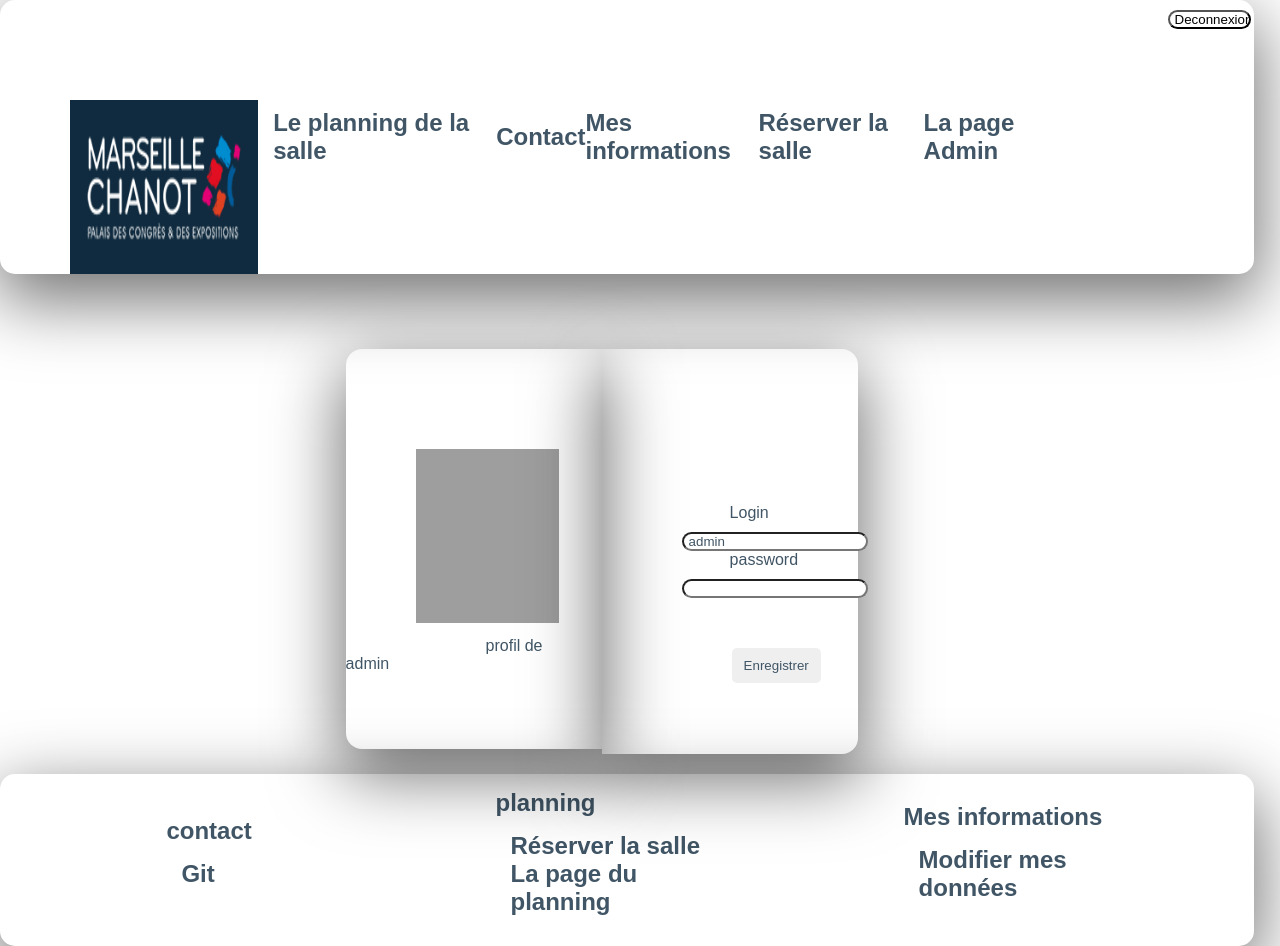
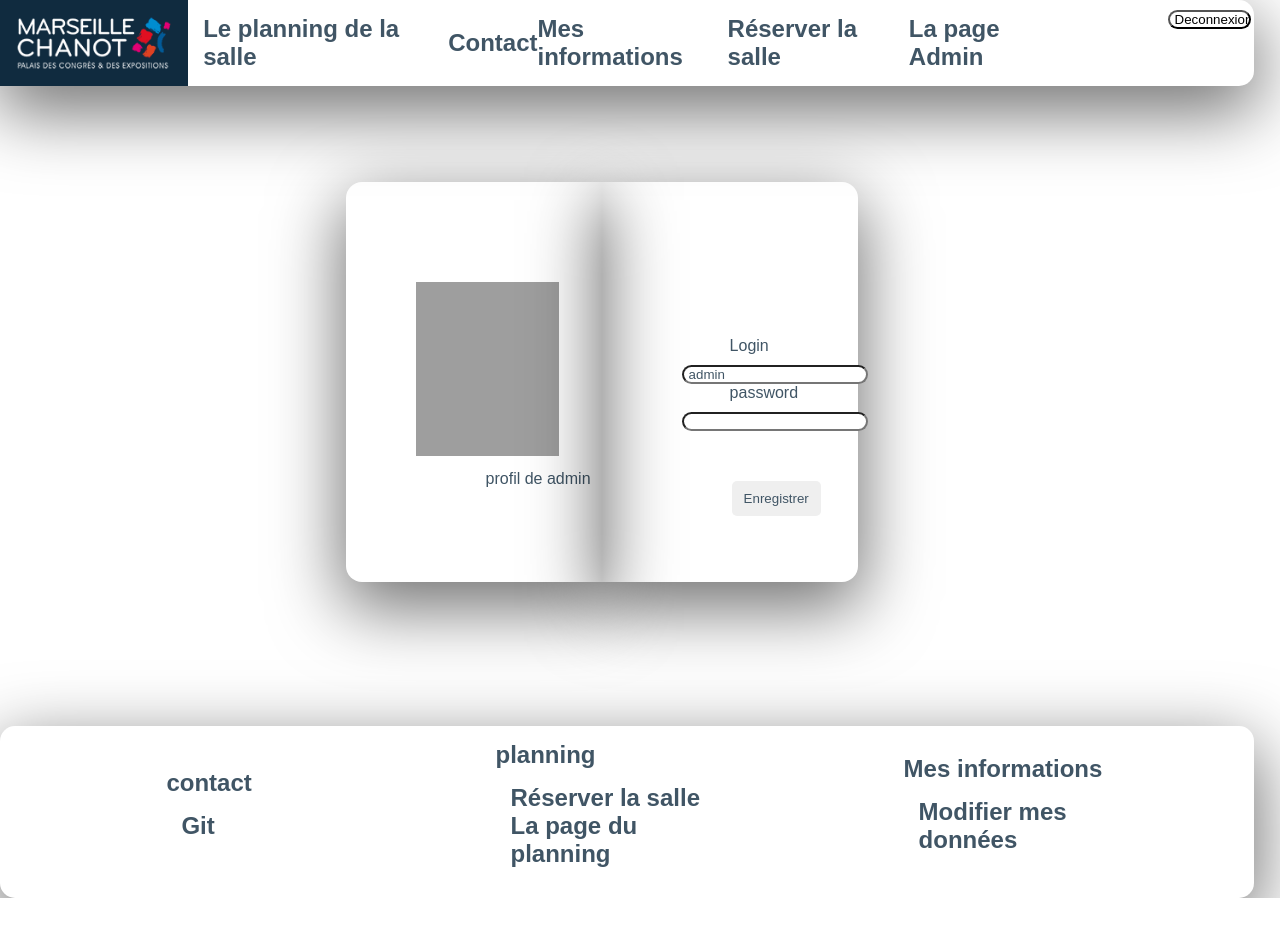
Before and after one commit to yonathan-darmon/reservation-salles, a PHP site: page /php/profil.php in a window 1280 px wide. After the commit the page ends 898 px from the top, so only its background shows below. Run offline with PHP 8.4, Linux system fonts and the light colour scheme; the visitor is signed in with stand-in values (Sample User, id 1); grey boxes are pictures that could not be loaded.

Commit message:
projet reservation salles
affichage de l'utilisateur sur le planning et mise en forme de la page profil

```diff
--- a/asset/css/profil.css
+++ b/asset/css/profil.css
@@ -6,7 +6,7 @@
 }
 main{
     position: relative;
-    min-height: 500px;
+    min-height: 80vh;
 }
 
 
@@ -22,7 +22,7 @@ main{
     border-top-left-radius: 1em;
     border-bottom-left-radius: 1em;
 }
-img{
+.image1{
     width: 56%;
     height: 174px;
     margin-left: 70px;
@@ -37,7 +37,7 @@ img{
     top: 15%;
     padding-top: 5px;
     width: 20%;
-    height: 400px;
+    height: 395px;
     border-top-right-radius: 1em;
     border-bottom-right-radius: 1em;
     box-shadow: rgba(0, 0, 0, 0.56) 0px 22px 70px 4px;
--- a/php/profil.php
+++ b/php/profil.php
@@ -59,8 +59,8 @@
 
             <?php } else { ?>
                 <div id="conteneur">
-                    <img src="https://www.kindpng.com/picc/m/269-2697881_computer-icons-user-clip-art-transparent-png-icon.png">
-                    <?php echo '<p class="text"> profil de </p>'; echo $_SESSION['login']; ?>
+                    <img class="image1" src="https://www.kindpng.com/picc/m/269-2697881_computer-icons-user-clip-art-transparent-png-icon.png">
+                    <?php echo '<p class="text"> profil de ' . $_SESSION['login']. '</p>'; ?>
                 </div>
             <?php } ?>
     <?php /*if(isset($res)) {
```
Also changed, not shown: php/planning.php (+7 -5 lines).
